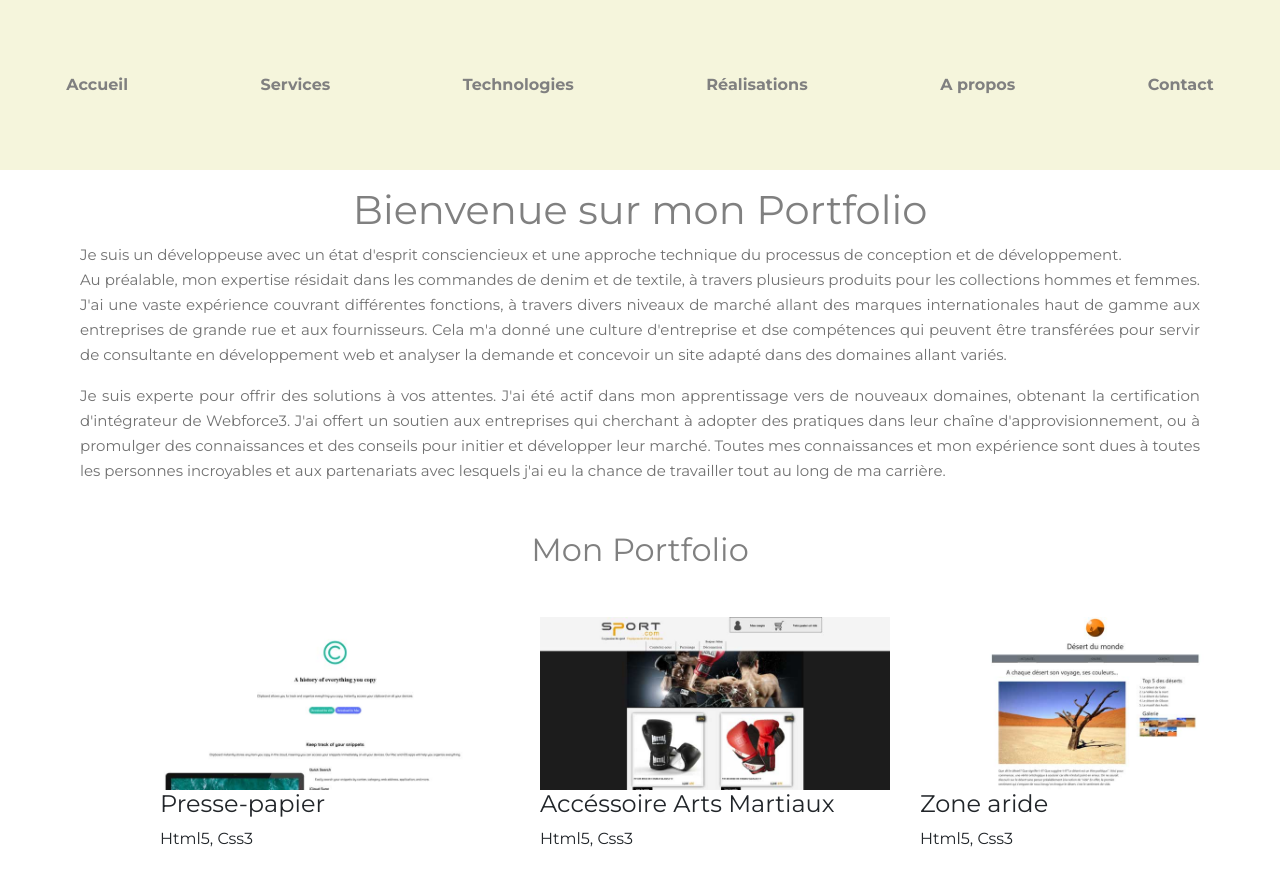
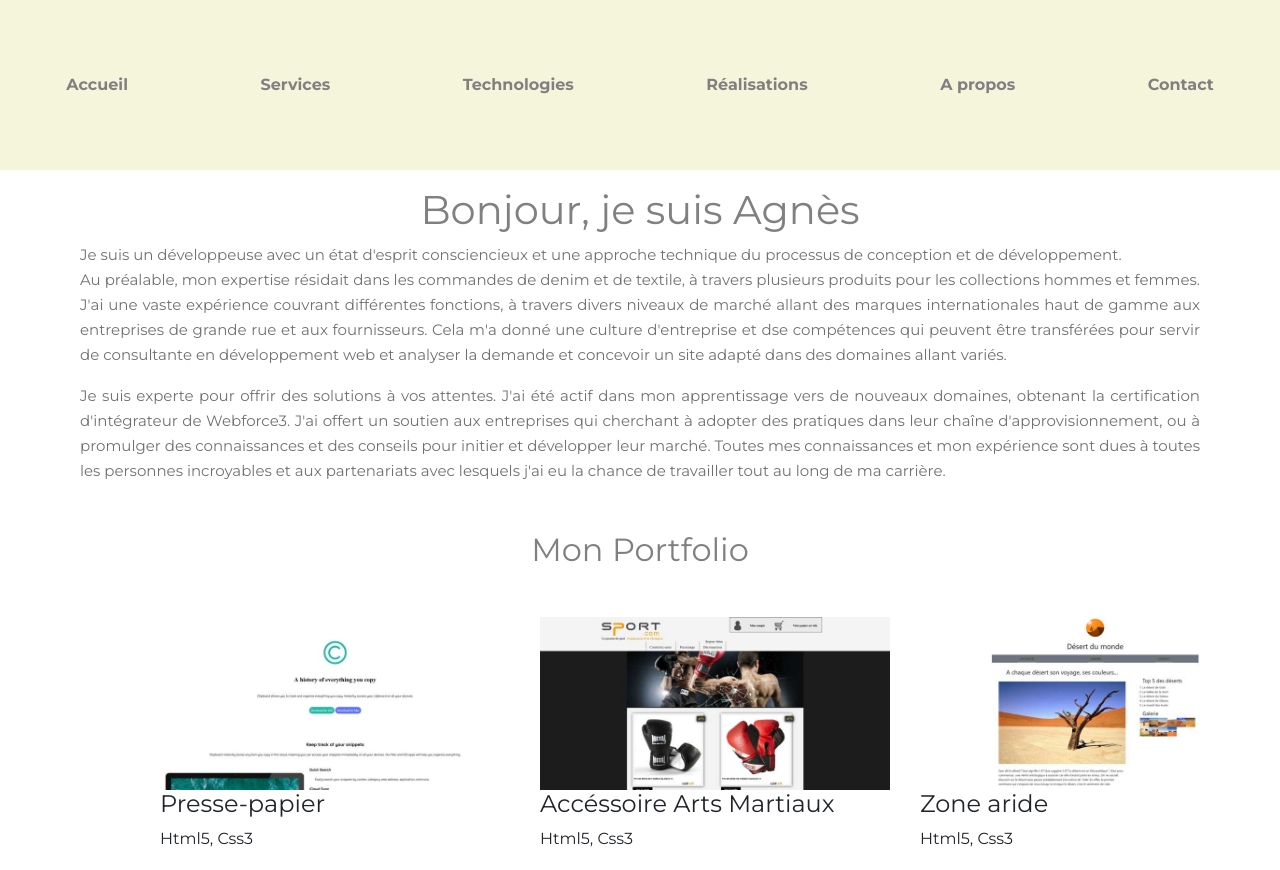
Before and after one commit to A-make-cloud/portfolio_html, a plain HTML site: page index.html in a window 1280 px wide. Shown: the top 870 px of the page. Drawn offline with nearby package versions, Linux system fonts and the light colour scheme.

Commit message:
Update index.html

```diff
--- a/index.html
+++ b/index.html
@@ -50,7 +50,7 @@
             </div>
         </nav>
 
-        <h1>Bienvenue sur mon Portfolio</h1>
+        <h1>Bonjour, je suis Agnès</h1>
     </header>
 
     <section class="presentation mb-5">
```
